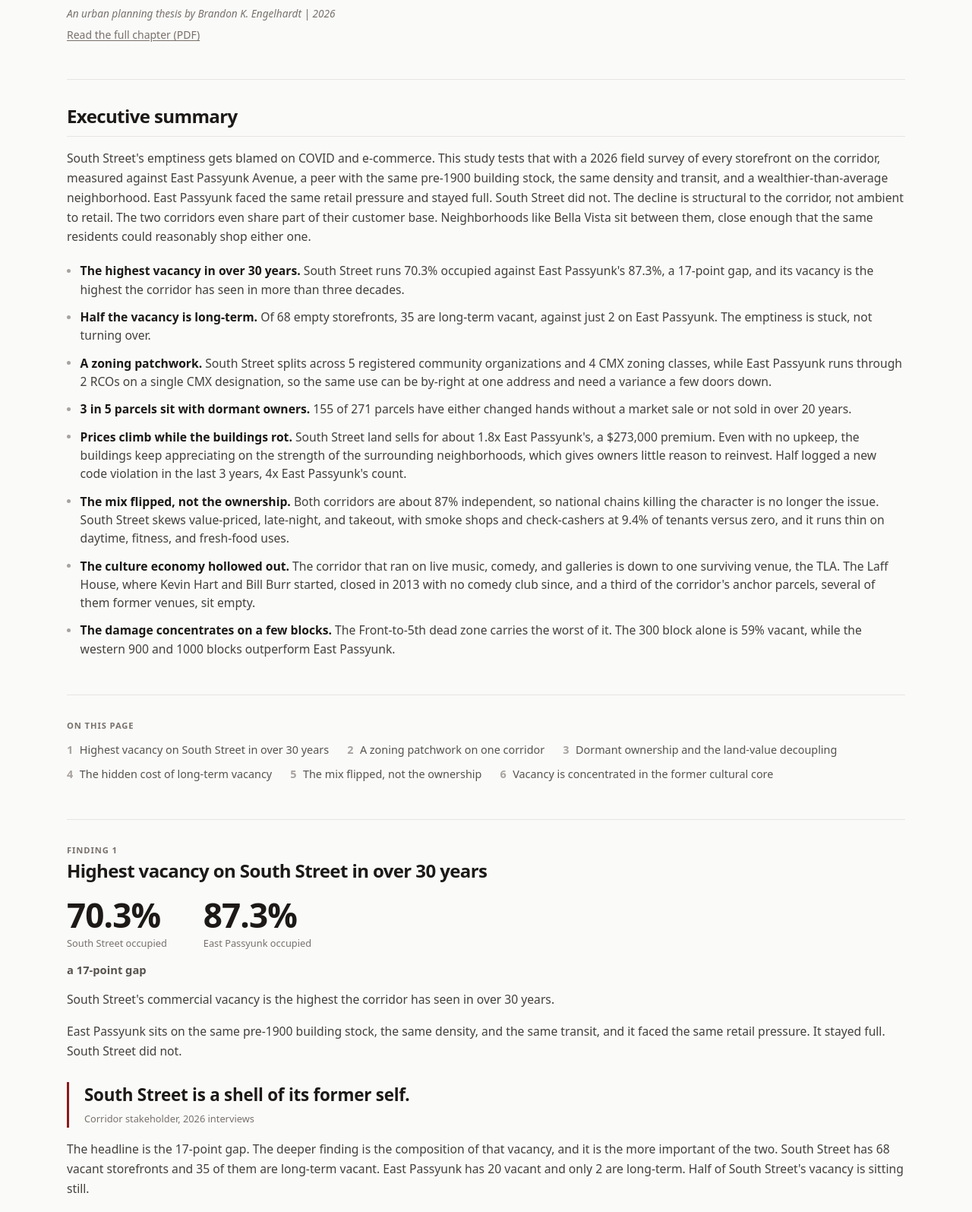
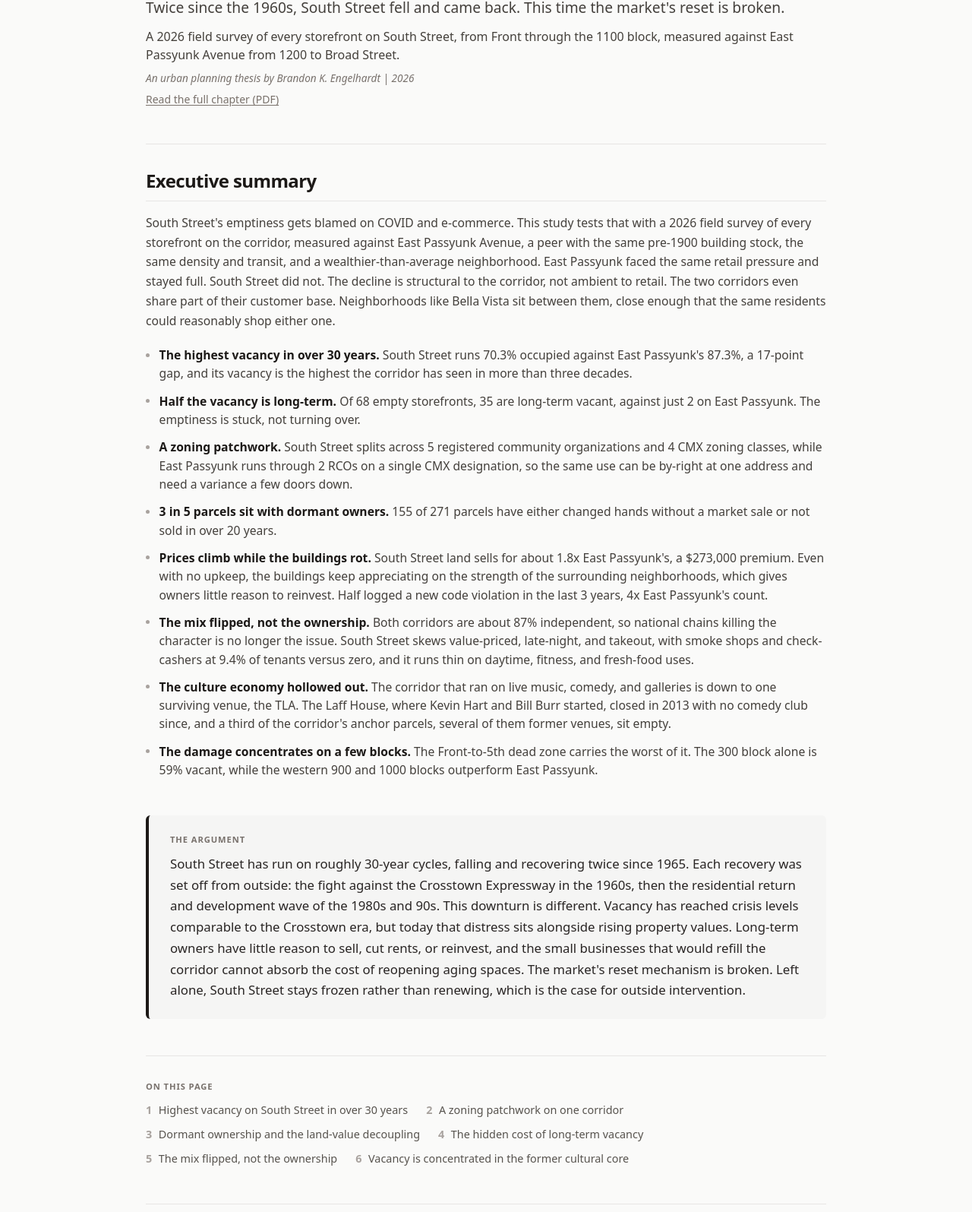
Before and after one commit to Bengelhardt2014/south-street-site, an Astro site: page /findings in a window 1280 px wide. Shown: the part 231-1826 px from the top of the page at 76% size. Built offline with nearby package versions, Linux system fonts and the light colour scheme; Astro itself is replaced by a stand-in of ours.

Commit message:
Findings: tighten and center column to 896px, surface the broken-cycle argument (hero thesis line, argument callout, Finding 1 cycle paragraph, closing synthesis)
Co-Authored-By: Claude Opus 4.8 (1M context) <noreply@anthropic.com>

```diff
--- a/src/pages/findings.astro
+++ b/src/pages/findings.astro
@@ -30,6 +30,10 @@ const toc: { id: string; title: string }[] = [
     <section>
       <p class="finding-kicker">Findings</p>
       <h1 class="finding-hero-title">The Neighborhood Commercial Corridor Paradox</h1>
+      <p class="finding-thesis">
+        Twice since the 1960s, South Street fell and came back. This time the market's reset is
+        broken.
+      </p>
       <p class="mt-3 text-stone-700">
         A 2026 field survey of every storefront on South Street, from Front through the 1100 block,
         measured against East Passyunk Avenue from 1200 to Broad Street.
@@ -71,6 +75,21 @@ const toc: { id: string; title: string }[] = [
       </ul>
     </section>
 
+    <!-- THE ARGUMENT -->
+    <section class="finding-argument" aria-label="The argument">
+      <p class="finding-argument-kicker">The argument</p>
+      <p class="finding-argument-text">
+        South Street has run on roughly 30-year cycles, falling and recovering twice since 1965. Each
+        recovery was set off from outside: the fight against the Crosstown Expressway in the 1960s,
+        then the residential return and development wave of the 1980s and 90s. This downturn is
+        different. Vacancy has reached crisis levels comparable to the Crosstown era, but today that
+        distress sits alongside rising property values. Long-term owners have little reason to sell,
+        cut rents, or reinvest, and the small businesses that would refill the corridor cannot absorb
+        the cost of reopening aging spaces. The market's reset mechanism is broken. Left alone, South
+        Street stays frozen rather than renewing, which is the case for outside intervention.
+      </p>
+    </section>
+
     <!-- ON THIS PAGE -->
     <nav class="finding-toc" aria-label="On this page">
       <span class="finding-toc-label">On this page</span>
@@ -104,6 +123,13 @@ const toc: { id: string; title: string }[] = [
       </div>
       <p class="finding-body">
         South Street's commercial vacancy is the highest the corridor has seen in over 30 years.
+      </p>
+      <p class="finding-body">
+        South Street has moved through roughly 30-year cycles, falling and recovering twice since 1965
+        (traced on the <a href="/history">History tab</a>). What breaks the pattern this time is the
+        company the vacancy keeps. In past downturns, falling values eventually pressured owners to
+        sell or reinvest. Today the vacancy sits alongside rising land values, so that pressure never
+        arrives.
       </p>
       <p class="finding-body">
         East Passyunk sits on the same pre-1900 building stock, the same density, and the same
@@ -566,23 +592,26 @@ const toc: { id: string; title: string }[] = [
       </figure>
     </section>
 
-    <!-- HANDOFF -->
+    <!-- CLOSING SYNTHESIS + HANDOFF -->
     <section class="finding-section">
       <h2 class="finding-section-heading text-2xl font-semibold tracking-tight text-stone-900">
-        Where this goes next
+        What the findings add up to
       </h2>
-      <p class="finding-handoff-lead">
-        These findings are the evidence. What they mean, and what to do about them, lives on the next
-        two tabs.
+      <p class="finding-body">
+        Taken together, these findings describe a corridor whose self-correction has stalled. Vacancy
+        is at a 30-year high and half of it is long-term. The buildings decay while their land keeps
+        appreciating, so owners have no reason to act. The tenants who would refill the corridor
+        cannot afford the cost of entry, and the city programs built to help cannot reach an area this
+        affluent on paper. That is a market failure, and markets in this state do not fix themselves.
+        South Street's past recoveries were triggered from outside, and this one will need the same.
       </p>
       <ul class="finding-handoff-list">
         <li>
-          <a href="/analysis">The Policy Analysis tab</a> traces the three problems behind the numbers
-          and lays out four proposals.
+          <a href="/analysis">The Policy Analysis tab</a> lays out what that intervention looks like.
         </li>
         <li><a href="/map">The Map</a> shows the survey parcel by parcel.</li>
         <li>
-          The full Chapter V, with every figure and table, is in the
+          The full chapter is in the
           <a href="/thesis.pdf" target="_blank" rel="noopener">thesis</a>.
         </li>
       </ul>
@@ -591,9 +620,15 @@ const toc: { id: string; title: string }[] = [
 </Layout>
 
 <style>
-  /* One unified width: the content fills the Layout <main> (mx-auto max-w-6xl), a
-     single centered column. Body text, bullets, stat blocks, figures, captions,
-     the table, and the handoff all share this one width. */
+  /* One unified width. The shared Layout <main> caps content at a 1104px box, so
+     this must be narrower than that to bind. 56rem (896px) gives a comfortable
+     reading column centered in the viewport with generous equal margins.
+     Everything (text, bullets, stat blocks, figures, captions, the table, the
+     handoff) shares this width; small-screen gutters come from the <main> px-6. */
+  .finding-wrap {
+    max-width: 56rem; /* 896px, narrower than the main's 1104px box so it binds */
+    margin-inline: auto; /* centered in the viewport with generous equal margins */
+  }
 
   /* Hero: a small muted kicker over a large dominant title. */
   .finding-hero-title {
@@ -603,6 +638,37 @@ const toc: { id: string; title: string }[] = [
     font-weight: 700;
     letter-spacing: -0.02em;
     color: #1c1917; /* stone-900 */
+  }
+  /* Thesis statement: a touch larger than the dek, in the body text color. */
+  .finding-thesis {
+    margin: 0.7rem 0 0;
+    font-size: 1.2rem;
+    line-height: 1.45;
+    font-weight: 500;
+    color: #44403c; /* stone-700, the body text color */
+  }
+
+  /* The argument: a distinct panel setting out the central thesis. */
+  .finding-argument {
+    margin-top: 3rem;
+    padding: 1.5rem 1.75rem;
+    background: #f5f5f4; /* stone-100, lightly shaded off the page */
+    border-left: 4px solid #1c1917; /* stone-900 accent */
+    border-radius: 6px;
+  }
+  .finding-argument-kicker {
+    margin: 0 0 0.55rem;
+    font-size: 0.7rem;
+    font-weight: 700;
+    text-transform: uppercase;
+    letter-spacing: 0.08em;
+    color: #78716c; /* stone-500 */
+  }
+  .finding-argument-text {
+    margin: 0;
+    font-size: 1.05rem;
+    line-height: 1.65;
+    color: #292524; /* stone-800 */
   }
   .finding-byline {
     margin: 0.55rem 0 0;
```
